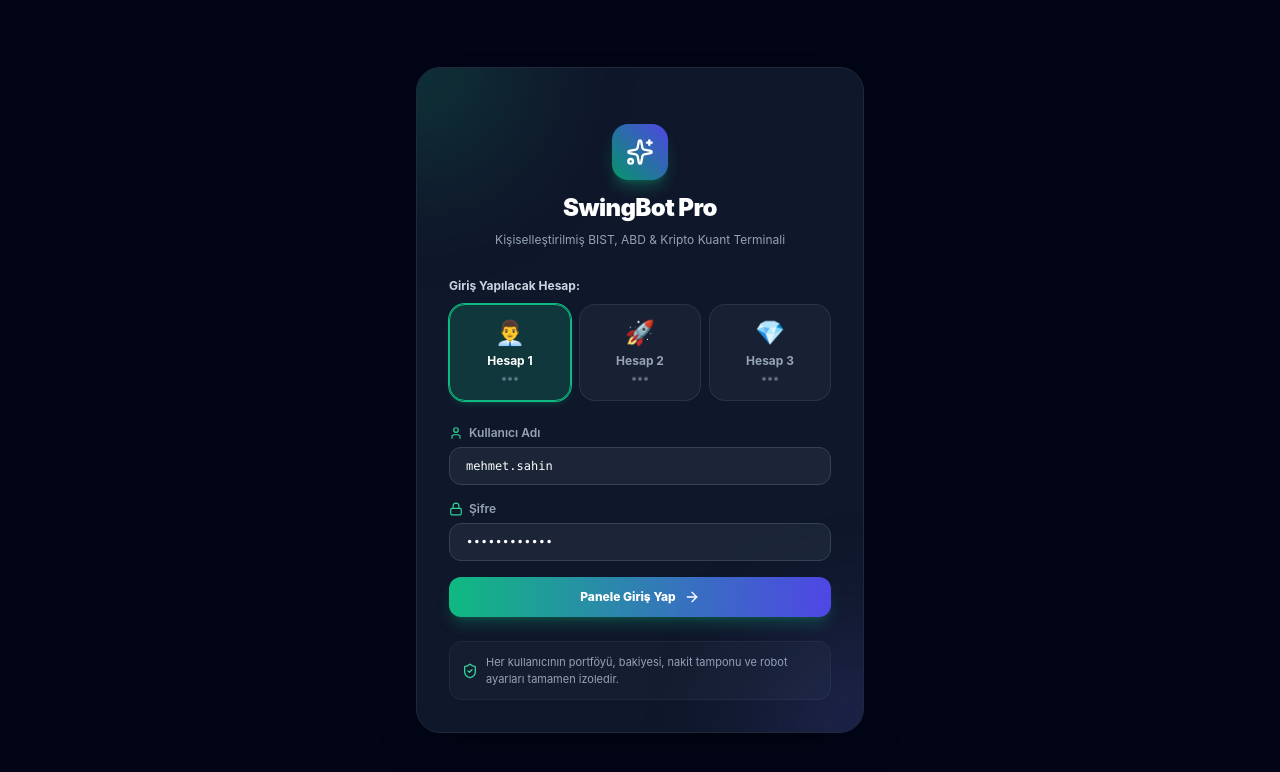
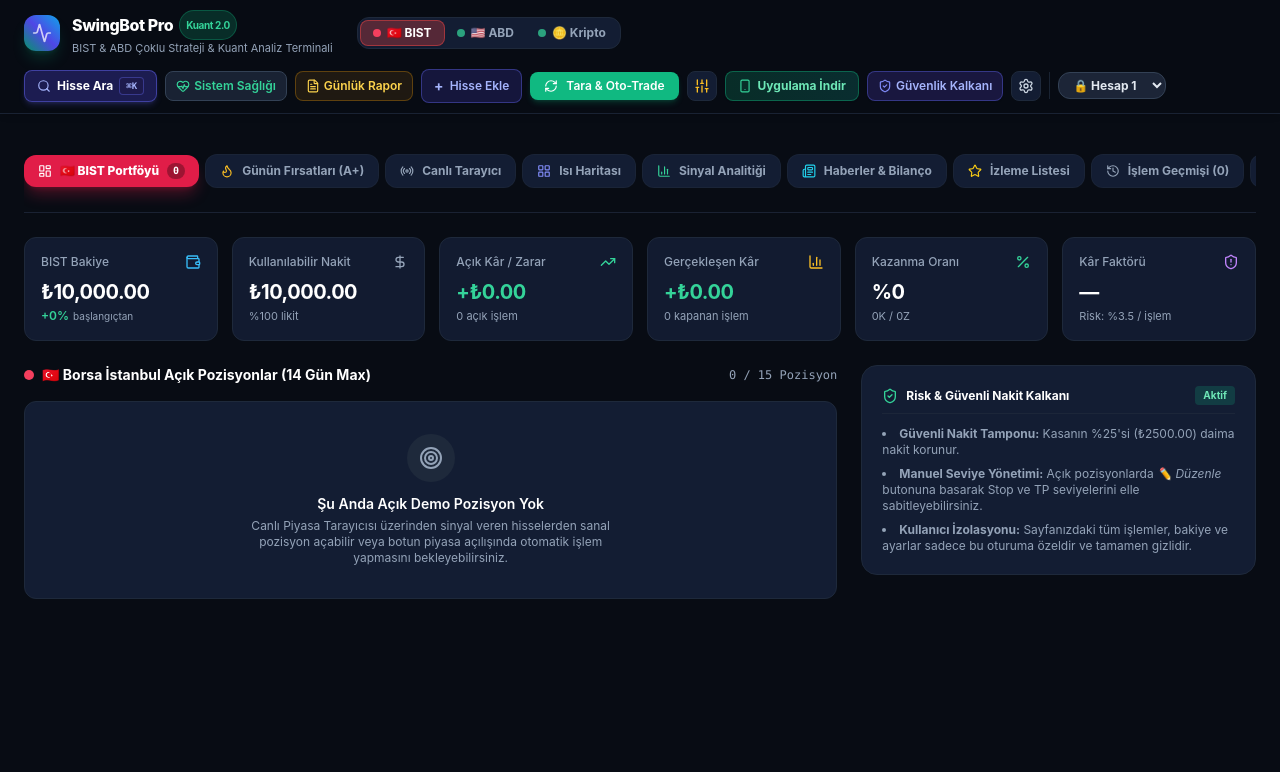
Before and after one commit to Mehmetsahin46/us-stock-swing-bot, a Next.js app: page / in a window 1280 px wide. Shown: the top 772 px of the page. Built offline with nearby package versions, Linux system fonts and the light colour scheme.

Commit message:
fix: remove SSR null blank screen blocking, auto-initialize default session, and add clean account switcher dropdown

```diff
--- a/src/app/page.tsx
+++ b/src/app/page.tsx
@@ -37,7 +37,7 @@
   manuallyClosePositionInMarket
 } from '@/lib/portfolioManager';
 import { INITIAL_DUAL_STATE } from '@/lib/constants';
-import { UserProfile, AUTH_STORAGE_KEY } from '@/lib/auth';
+import { UserProfile, AUTH_STORAGE_KEY, USERS } from '@/lib/auth';
 import {
   LayoutDashboard,
   Radio,
@@ -57,9 +57,8 @@
 } from 'lucide-react';
 
 export default function HomePage() {
-  const [activeUser, setActiveUser] = useState<UserProfile | null>(null);
+  const [activeUser, setActiveUser] = useState<UserProfile>(USERS['mehmet.sahin'].profile);
   const [dualState, setDualState] = useState<DualPortfolioState>(INITIAL_DUAL_STATE);
-  const [isInitialized, setIsInitialized] = useState<boolean>(false);
 
   const [activeMarket, setActiveMarket] = useState<MarketType>('BIST');
   const [scanResults, setScanResults] = useState<StockScanResult[]>([]);
@@ -137,7 +136,6 @@
         syncWithServer(u.id);
       }
     } catch (e) {}
-    setIsInitialized(true);
   }, [syncWithServer]);
 
   // Polling every 45 seconds for active user
@@ -159,11 +157,12 @@
   };
 
   const handleLogout = () => {
-    setActiveUser(null);
+    setActiveUser(USERS['mehmet.sahin'].profile);
     try {
       localStorage.removeItem(AUTH_STORAGE_KEY);
     } catch (e) {}
-    setDualState(INITIAL_DUAL_STATE);
+    syncWithServer('mehmet.sahin');
+    showToast('Hesap 1 oturumuna geçildi.');
   };
 
   // Open position from signal
@@ -287,13 +286,6 @@
         ? (dualState.crypto || INITIAL_DUAL_STATE.crypto!)
         : dualState.us;
 
-  if (!isInitialized) return null;
-
-  // Render LoginScreen if not authenticated
-  if (!activeUser) {
-    return <LoginScreen onLoginSuccess={handleLogin} />;
-  }
-
   return (
     <div className="min-h-screen bg-background text-foreground flex flex-col selection:bg-primary-500 selection:text-white">
       {/* Toast Notification */}
@@ -318,6 +310,7 @@
         onOpenSecurity={() => setSecurityModalOpen(true)}
         activeUser={activeUser}
         onLogout={handleLogout}
+        onSwitchUser={handleLogin}
         lastScanTime={dualState.lastScanTime}
         activeMarket={activeMarket}
         onSelectMarket={setActiveMarket}
--- a/src/components/Header.tsx
+++ b/src/components/Header.tsx
@@ -19,6 +19,7 @@
   onOpenSecurity?: () => void;
   activeUser?: UserProfile | null;
   onLogout?: () => void;
+  onSwitchUser?: (user: UserProfile) => void;
   lastScanTime: string | null;
   activeMarket: MarketType;
   onSelectMarket: (m: MarketType) => void;
@@ -43,6 +44,7 @@
   onOpenSecurity,
   activeUser,
   onLogout,
+  onSwitchUser,
   lastScanTime,
   activeMarket,
   onSelectMarket,
@@ -250,22 +252,25 @@
           <Settings className="w-4 h-4" />
         </button>
 
-        {/* User Profile Badge & Logout (Anonymous / Privacy Protected) */}
+        {/* User Account Switcher Dropdown (Anonymous / Privacy Protected) */}
         {activeUser && (
-          <div className="flex items-center gap-2 pl-2 border-l border-border/80">
-            <div className="flex items-center gap-1.5 px-2.5 py-1 rounded-xl bg-slate-800/80 border border-slate-700 text-xs font-bold text-slate-300 shadow-sm" title="Güvenli Oturum Aktif">
-              <span className="w-2 h-2 rounded-full bg-emerald-400 animate-pulse" />
-              <span>Oturum Açık</span>
-            </div>
-            {onLogout && (
-              <button
-                onClick={onLogout}
-                className="px-2 py-1 rounded-lg bg-rose-500/10 hover:bg-rose-500/20 text-rose-300 border border-rose-500/30 text-[11px] font-semibold transition-all cursor-pointer"
-                title="Oturumu Kapat"
-              >
-                Çıkış
-              </button>
-            )}
+          <div className="flex items-center gap-1.5 pl-2 border-l border-border/80">
+            <select
+              value={activeUser.id}
+              onChange={e => {
+                const { USERS } = require('@/lib/auth');
+                const target = USERS[e.target.value]?.profile;
+                if (target && onSwitchUser) {
+                  onSwitchUser(target);
+                }
+              }}
+              className="px-2.5 py-1 rounded-xl bg-slate-800/90 border border-slate-700 text-xs font-bold text-slate-200 outline-none focus:border-indigo-500 cursor-pointer"
+              title="Hesap Değiştir"
+            >
+              <option value="mehmet.sahin">🔒 Hesap 1</option>
+              <option value="salih.c">🔒 Hesap 2</option>
+              <option value="ilker.sahin">🔒 Hesap 3</option>
+            </select>
           </div>
         )}
       </div>
```
